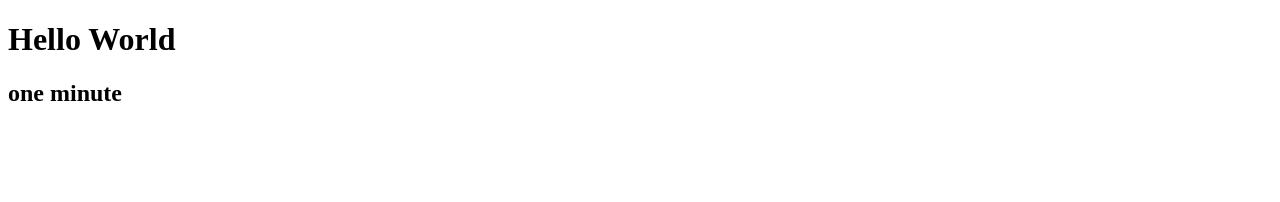
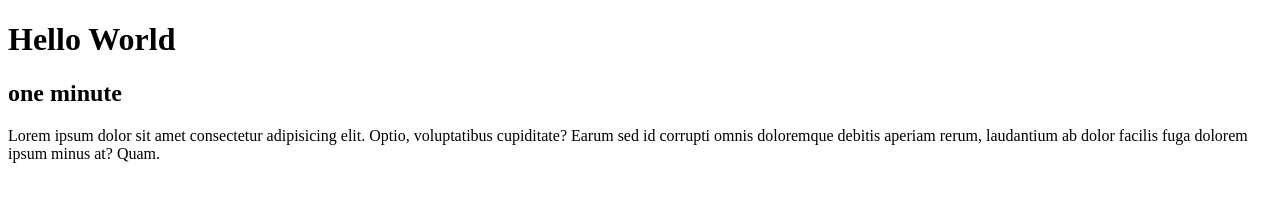
Before and after one commit to dimaSerebro/simpleGit, a plain HTML site: page index.html in a window 1280 px wide. Drawn offline with Linux system fonts and the light colour scheme.

```diff
--- a/index.html
+++ b/index.html
@@ -10,5 +10,6 @@
 <body>
    <h1>Hello World</h1>
    <h2>one minute</h2>
+   <p>Lorem ipsum dolor sit amet consectetur adipisicing elit. Optio, voluptatibus cupiditate? Earum sed id corrupti omnis doloremque debitis aperiam rerum, laudantium ab dolor facilis fuga dolorem ipsum minus at? Quam.</p>
 </body>
 </html>
```
